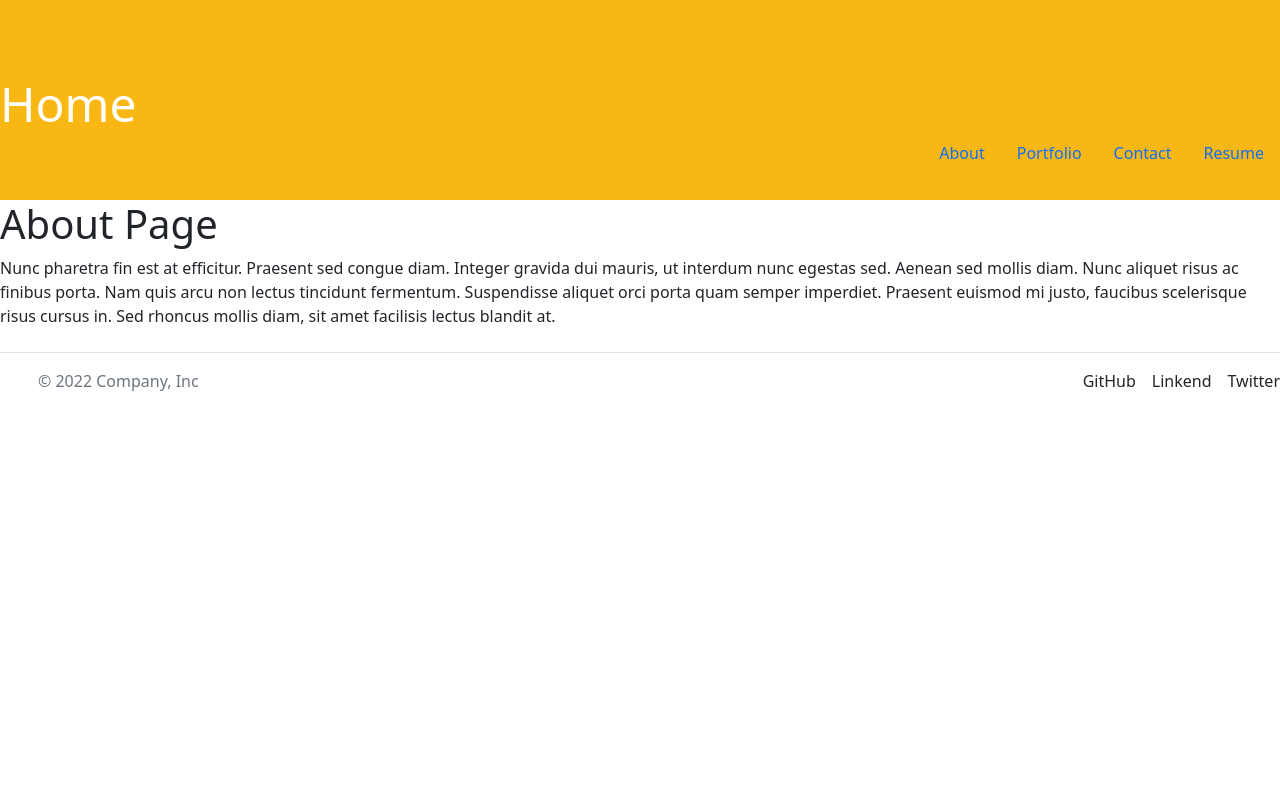
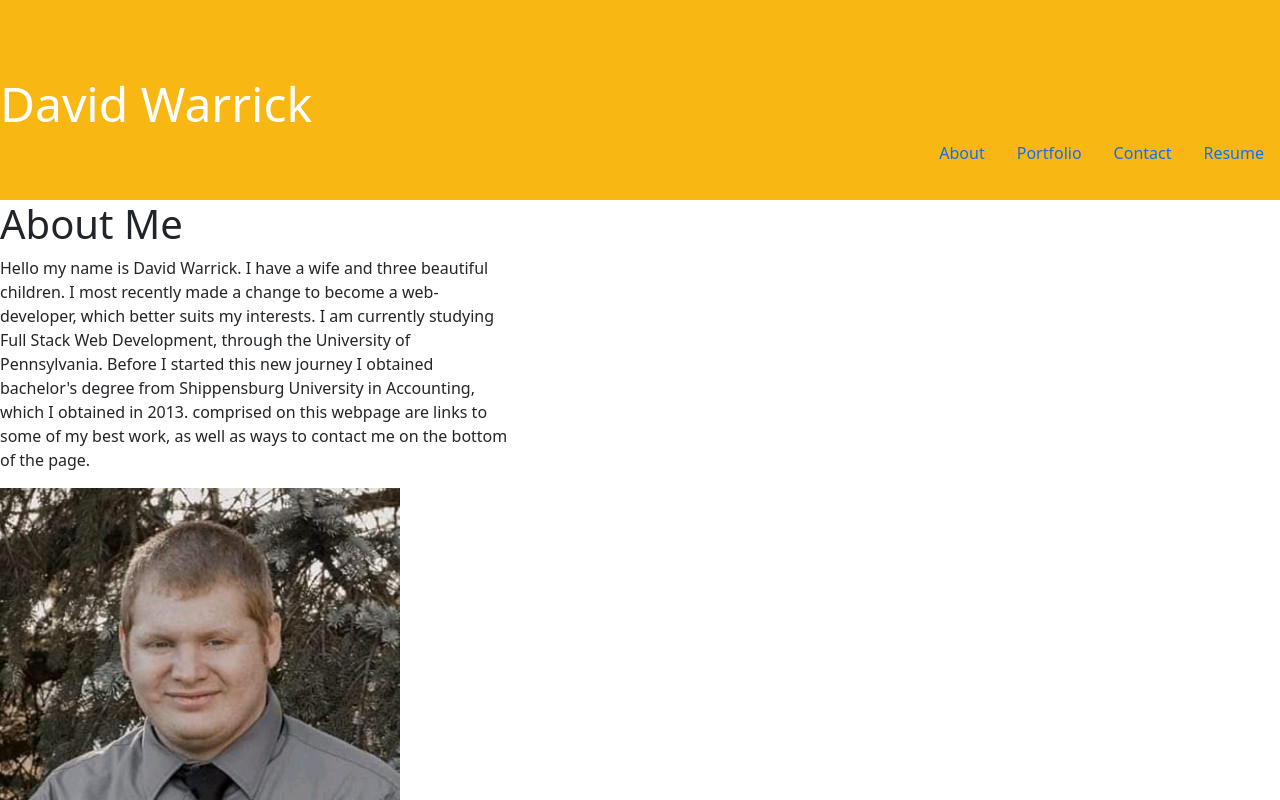
Before and after one commit to dwarrick91/My_React-Portfolio, a React (Create React App) app: page / in a window 1280 px wide. Shown: the top 800 px of the page. Built offline with nearby package versions, Linux system fonts and the light colour scheme.

Commit message:
added styling for apps

```diff
--- a/package.json
+++ b/package.json
@@ -8,6 +8,7 @@
     "@testing-library/user-event": "^13.5.0",
     "axios": "^0.27.2",
     "bootstrap": "^5.1.3",
+    "bootstrap-icons": "^1.8.2",
     "dotenv": "^16.0.1",
     "react": "17.0.2",
     "react-dom": "17.0.2",
--- a/src/components/Footer.js
+++ b/src/components/Footer.js
@@ -1,19 +1,28 @@
 import React from "react";
 
 export default function Footer() {
+  const footerStyles = {
+    postion: "fixed"
+  }
     return (
-        <footer class="d-flex flex-wrap justify-content-between align-items-center py-3 my-4 border-top">
+        <footer class="d-flex flex-wrap  align-items-center py-3 my-4 border-top" style={footerStyles}>
         <div class="col-md-4 d-flex align-items-center">
           <a href="/" class="mb-3 me-2 mb-md-0 text-muted text-decoration-none lh-1">
             <svg class="bi" width="30" height="24"></svg>
           </a>
-          <span class="mb-3 mb-md-0 text-muted">© 2022 Company, Inc</span>
+
         </div>
 
-        <ul class="nav col-md-4 justify-content-end list-unstyled d-flex">
-          <li class="ms-3">GitHub<a class="text-muted" href="https://github.com/dwarrick91"></a></li>
-          <li class="ms-3">Linkend<a class="text-muted" href="#"></a></li>
-          <li class="ms-3">Twitter<a class="text-muted" href="#"></a></li>
+        <ul class="nav col-md-4  list-unstyled d-flex">
+        <a class="text-muted" href="https://github.com/dwarrick91">
+          <li class="ms-3">GitHub</li>
+          </a>
+          <a class="text-muted"  href="http://linkedin.com/in/david-warrick-424777165">
+          <li class="ms-3">Linkedin</li>
+          </a>
+          <a class="text-muted" href="https://twitter.com/DavidWa15648959">
+          <li class="ms-3">Twitter</li>
+          </a>
         </ul>
       </footer>
     )
--- a/src/components/Header.js
+++ b/src/components/Header.js
@@ -4,7 +4,7 @@ import NavTabs from "./NavTabs";
 function Header({currentPage, handlePageChange}) {
     return (
       <header className="header">
-        <h1>Home</h1>
+        <h1>David Warrick</h1>
         <NavTabs currentPage={currentPage} handlePageChange={handlePageChange} />
 
       </header>
--- a/src/components/NavTabs.js
+++ b/src/components/NavTabs.js
@@ -44,7 +44,7 @@ function NavTabs({ currentPage, handlePageChange }) {
       <li className="nav-item">
         <a
         className="nav-link"
-          href="https://drive.google.com/file/d/13UCva8mwTzxD8bFvZCHREAAOSz7qzq5l/view?usp=sharinge"
+          href="#resume"
           onClick={() => handlePageChange('Resume')}
           //*  TODO: BONUS: Add a comment explaining what kind of operator this is and what it is checking for
 
--- a/src/components/PortfolioContainer.js
+++ b/src/components/PortfolioContainer.js
@@ -1,7 +1,7 @@
 import React, { useState } from "react";
-import NavTabs from "./NavTabs";
 import About from "./pages/About";
 import Contact from "./pages/Contact";
+import Resume from "./pages/Resume";
 import Portfolio from "./pages/Portfolio";
 import apps from "../components/apps";
 import Header from "./Header";
@@ -15,6 +15,9 @@ export default function PortfolioContainer() {
     }
     if (currentPage === "Portfolio") {
       return <Portfolio apps={apps} />;
+    }
+    if (currentPage === "Resume") {
+      return <Resume />;
     }
     return <Contact />;
   };
--- a/src/components/pages/About.js
+++ b/src/components/pages/About.js
@@ -1,17 +1,26 @@
 import React from 'react';
 
 export default function About() {
+  const aboutStyle = {
+    width: '40%'
+    }
   return (
-    <div>
-      <h1>About Page</h1>
-      <p>
-        Nunc pharetra fin est at efficitur. Praesent sed congue diam.
-        Integer gravida dui mauris, ut interdum nunc egestas sed. Aenean sed
-        mollis diam. Nunc aliquet risus ac finibus porta. Nam quis arcu non
-        lectus tincidunt fermentum. Suspendisse aliquet orci porta quam semper
-        imperdiet. Praesent euismod mi justo, faucibus scelerisque risus cursus
-        in. Sed rhoncus mollis diam, sit amet facilisis lectus blandit at.
+    <div >
+      <h1>About Me</h1>
+      <p style={aboutStyle} className='col-12 col-md-6'>
+      Hello my name is David Warrick. I have a wife and three beautiful children. I
+            most recently made a change to become a web-developer, which better suits my interests. I am currently
+            studying
+            Full Stack Web Development, through the University of Pennsylvania. Before I started this new journey I
+            obtained
+            bachelor's degree from Shippensburg University in Accounting, which
+            I obtained in 2013. comprised on this webpage are links to some of my best work, as well as ways to contact
+            me on
+            the bottom of the
+            page.
       </p>
+      <img src={require('../../assets/images/Linkedin.jpg')} alt="David Warrick" ></img>
     </div>
+
   );
 }
--- a/src/components/pages/Contact.js
+++ b/src/components/pages/Contact.js
@@ -1,28 +1,34 @@
 import React from 'react';
 
+const formStyle = {
+width: '50%'
+}
 export default function Contact() {
+
+
+
   return (
     <div>
       <h1>Contact Me</h1>
 
-      <div class="mb-3">
-  <label for="formGroupExampleInput" class="form-label">Name</label>
-  <input type="text" class="form-control" id="formGroupExampleInput" placeholder="Example input placeholder"></input>
-</div>
-<div class="mb-3">
-  <label for="formGroupExampleInput2" class="form-label">Email</label>
-  <input type="text" class="form-control" id="formGroupExampleInput2" placeholder="Another input placeholder"></input>
+      <form>
+  <div class="form-group">
+    <label for="exampleFormControlInput1">Name</label>
+    <input type="text" name='name' required class="form-control" id="exampleFormControlInput1" placeholder="Name" style={formStyle}></input>
+  </div>
+
+  <div class="form-group">
+    <label for="exampleFormControlInput2">Email address</label>
+    <input type="email" required name="email"
+    class="form-control" id="exampleFormControlInput1" placeholder="name@example.com" style={formStyle} ></input>
+  </div>
+  <div class="form-group">
+    <label for="exampleFormControlTextarea1">Example textarea</label>
+    <textarea class="form-control" id="exampleFormControlTextarea1" rows="8" style={formStyle}></textarea>
+  </div>
+  <button type="submit" class="btn btn-primary">Submit</button>
+</form>
 
 </div>
-<div class="mb-3">
-  <label for="formGroupExampleInput3" class="form-label">Message</label>
-  <input type="text" class="form-control" id="formGroupExampleInput3" placeholder="Another input placeholder"></input>
-
-</div>
- <div class="col-12">
-    <button type="submit" class="btn btn-primary">Submit</button>
-  </div>
-
-    </div>
   );
 }
--- a/src/components/pages/Portfolio.js
+++ b/src/components/pages/Portfolio.js
@@ -1,14 +1,35 @@
 import React from 'react';
 export default function Portfolio({apps}) {
   const cardStyle = {
-    width: '',
-    height: 'auto'
+
+    height: '18rem',
+
+
+  }
+  const linkStyle = {
+    margin: '10px auto',
+    width: "90%",
+
+
+  }
+  const containImage = {
+    margin: '20px',
+    width: 'calc(50% - 40px)',
+    position: "relative"
+  }
+
+  const gitImage = {
+    position: 'absolute',
+    top: "40px",
+    right: '40px',
+    backgroundColor: "black",
+    color: 'white'
   }
   console.log(apps);
-  const appList = apps.map(app =>  <div key={app.key} className="card bg-dark text-white col-sm-12 col-md-6" style= {cardStyle}>
-
-  <a href={app.url} >
-<img src={require(`../../assets/images/${app.pic}.png`)} className="card-img" alt={app.title}></img>
+  const appList = apps.map(app =>  <div key={app.key} className="card bg-dark text-white col-12 col-md-6" style= {containImage}  >
+    <div style={gitImage}><a href='#'>Git</a></div>
+  <a href={app.url} style={linkStyle} >
+<img src={require(`../../assets/images/${app.pic}.png`)} className="card-img img-responsive " alt={app.title} style= {cardStyle}></img>
 </a>
 <div className="card-img">
 
--- /dev/null
+++ b/src/components/pages/Resume.js
@@ -0,0 +1,25 @@
+import React from 'react';
+
+export default function Resume() {
+  return (
+    <div>
+      <h1 >Resume</h1>
+      <a href="https://drive.google.com/file/d/13UCva8mwTzxD8bFvZCHREAAOSz7qzq5l/view?usp=sharinge">
+      <p style={{fontSize: 30}}>
+        Link to Resume
+        </p>
+        </a>
+        <h2 style={{fontSize: 30}}>Proficiencies</h2>
+<ul style={{fontSize: 30}}>
+    <li><i class="bi bi-filetype-html"></i></li>
+    <li><i class="bi bi-filetype-css"></i></li>
+    <li><i class="bi bi-filetype-js"></i></li>
+    <li><i class="bi bi-filetype-jsx"></i></li>
+    <li>Node</li>
+    <li>Mysql</li>
+    <li>MongoDB</li>
+
+</ul>
+    </div>
+  );
+}
--- a/src/index.js
+++ b/src/index.js
@@ -2,5 +2,6 @@ import React from 'react';
 import ReactDOM from 'react-dom';
 import App from './App';
 import 'bootstrap/dist/css/bootstrap.min.css';
+import 'bootstrap-icons/font/bootstrap-icons.css';
 
 ReactDOM.render(<App />, document.getElementById('root'));
```
Also changed, not shown: src/components/Message.js (added, +19 -0 lines), 1 other file (tests, documents, lock files or other folders).
